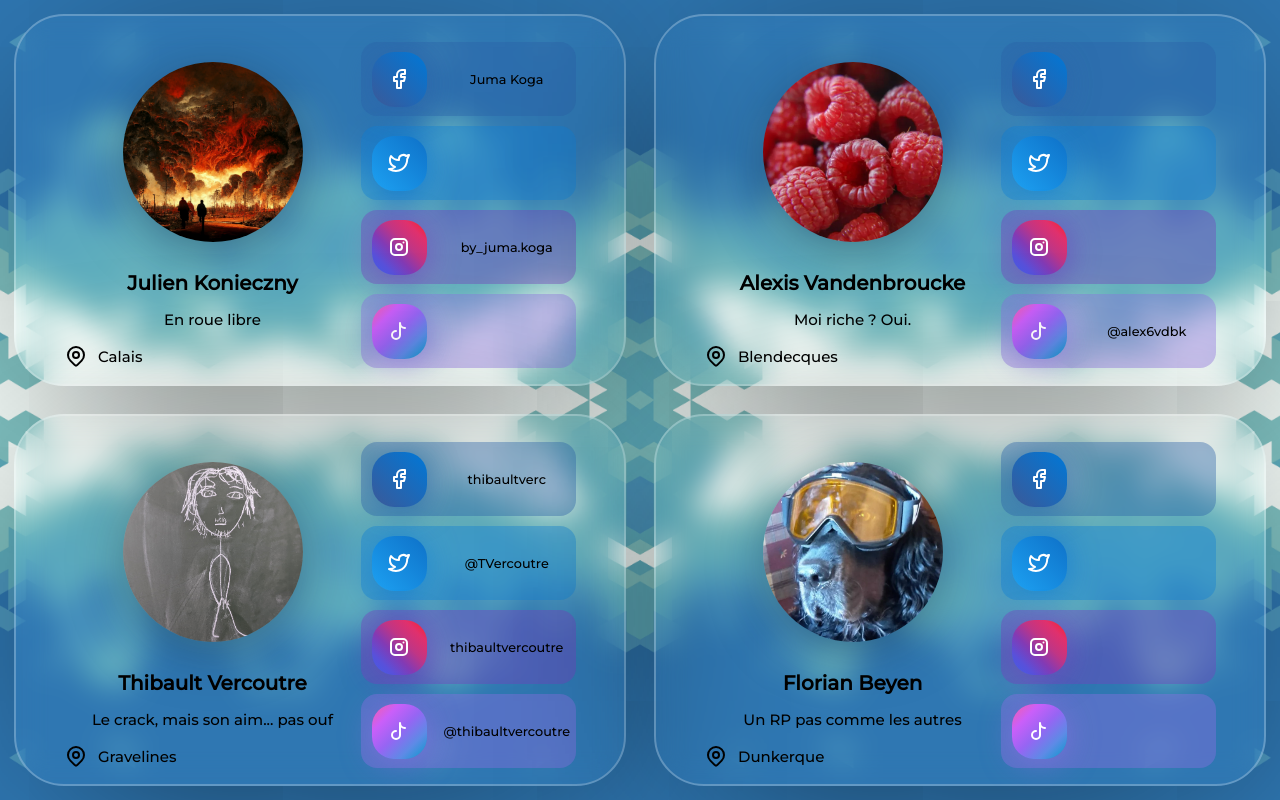
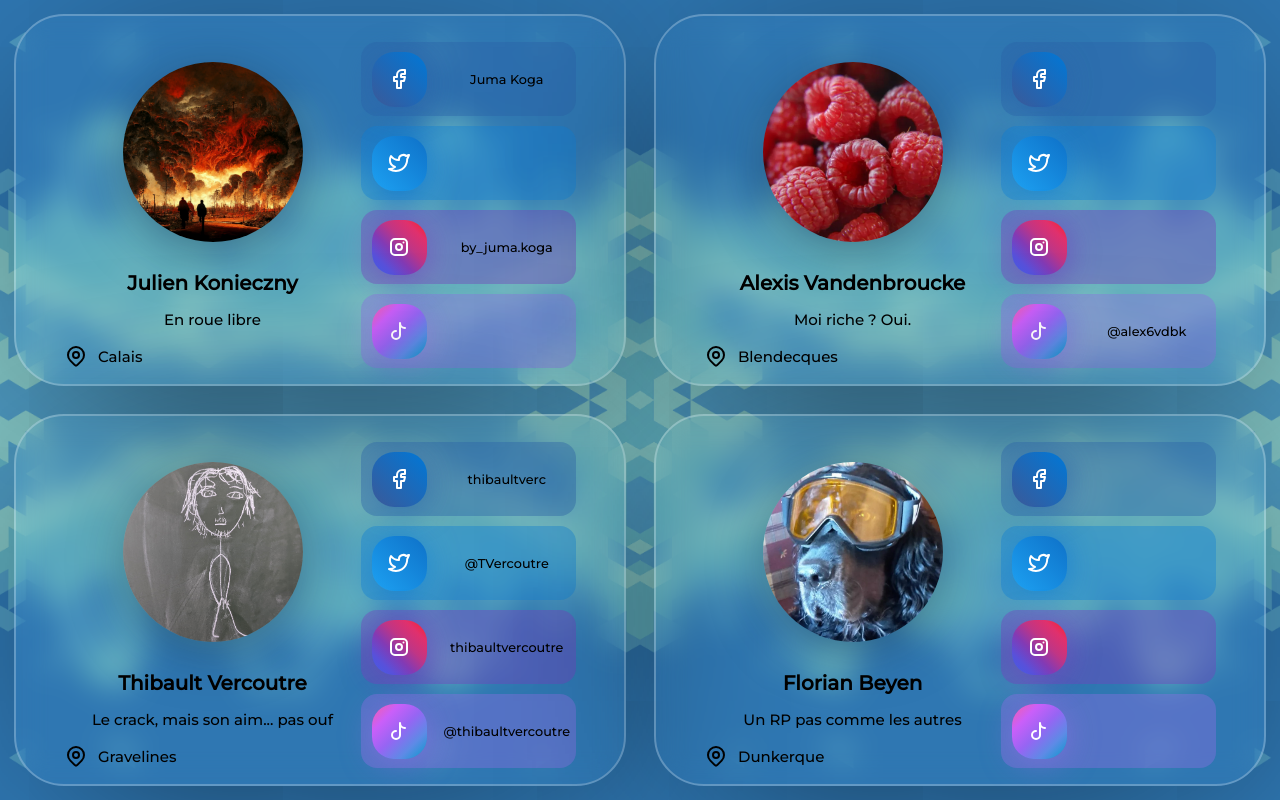
Before and after one commit to ThibaultVercoutre/Ev-Note, a PHP site: page /pages/devs.html in a window 1280 px wide. Run offline with PHP 8.4, Linux system fonts and the light colour scheme.

Commit message:
Alpha 0.1.3 : background un peu changé

```diff
--- a/pages/css/styledevs.css
+++ b/pages/css/styledevs.css
@@ -21,7 +21,7 @@ body{
 }
 
 #nos-devs{
-  background: url("../img/backgroundInverse.png") repeat center;
+  background: url("../../img/background.png") repeat center;
   background-size: cover;
 }
 
--- a/style.css
+++ b/style.css
@@ -2,7 +2,7 @@ html{
   background-color: #F3FBF8;
   height: 100vh;
   font-family: 'ZT Grafton', sans-serif;
-  background: url("img/backgroundInverse2.png") repeat center;
+  background: url("img/background2.png") repeat center;
   background-size: cover;
 }
 body{
```
Also changed, not shown: img/background.png (added), img/background2.png (added), img/backgroundInverse2.png (deleted).
